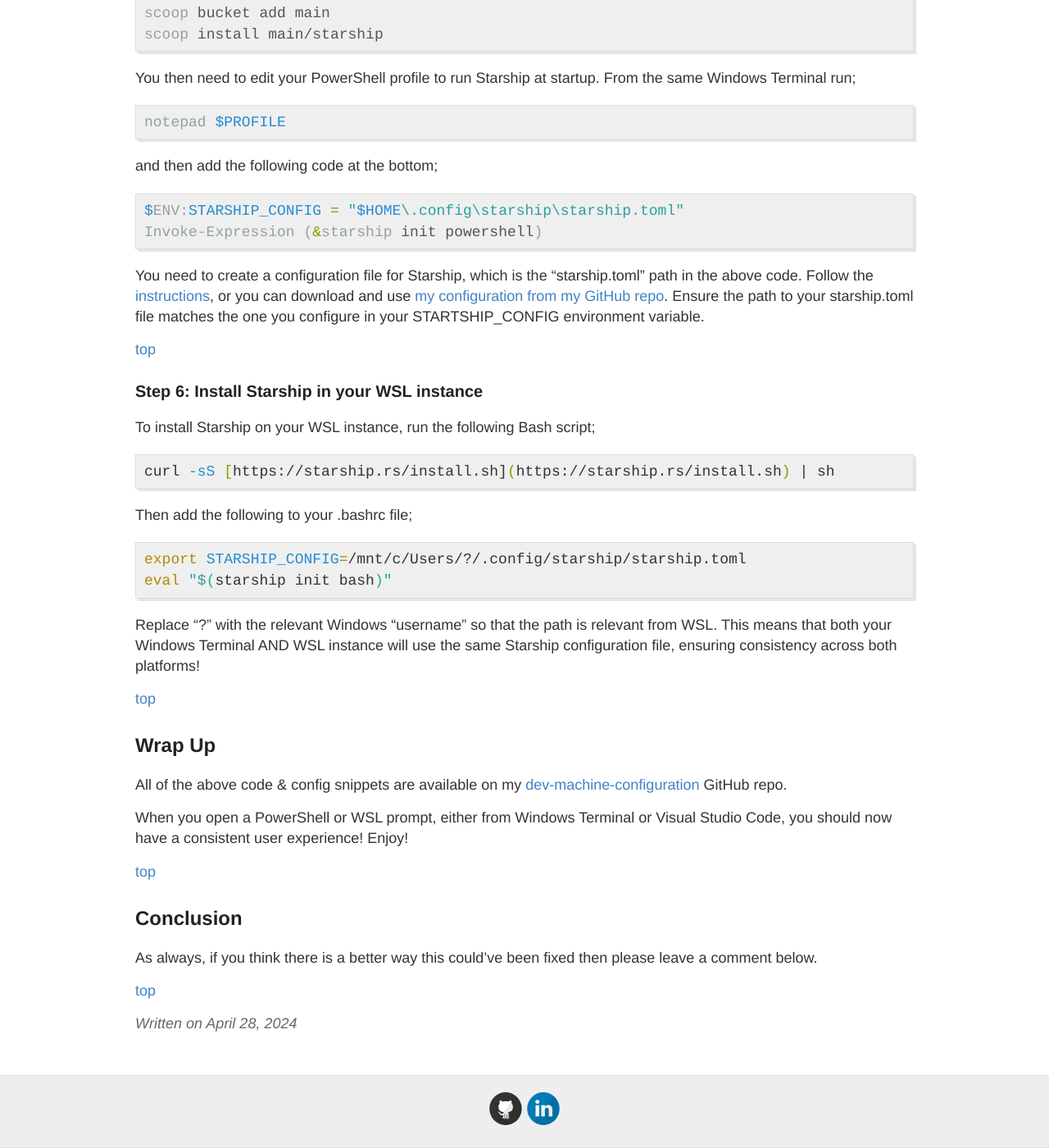
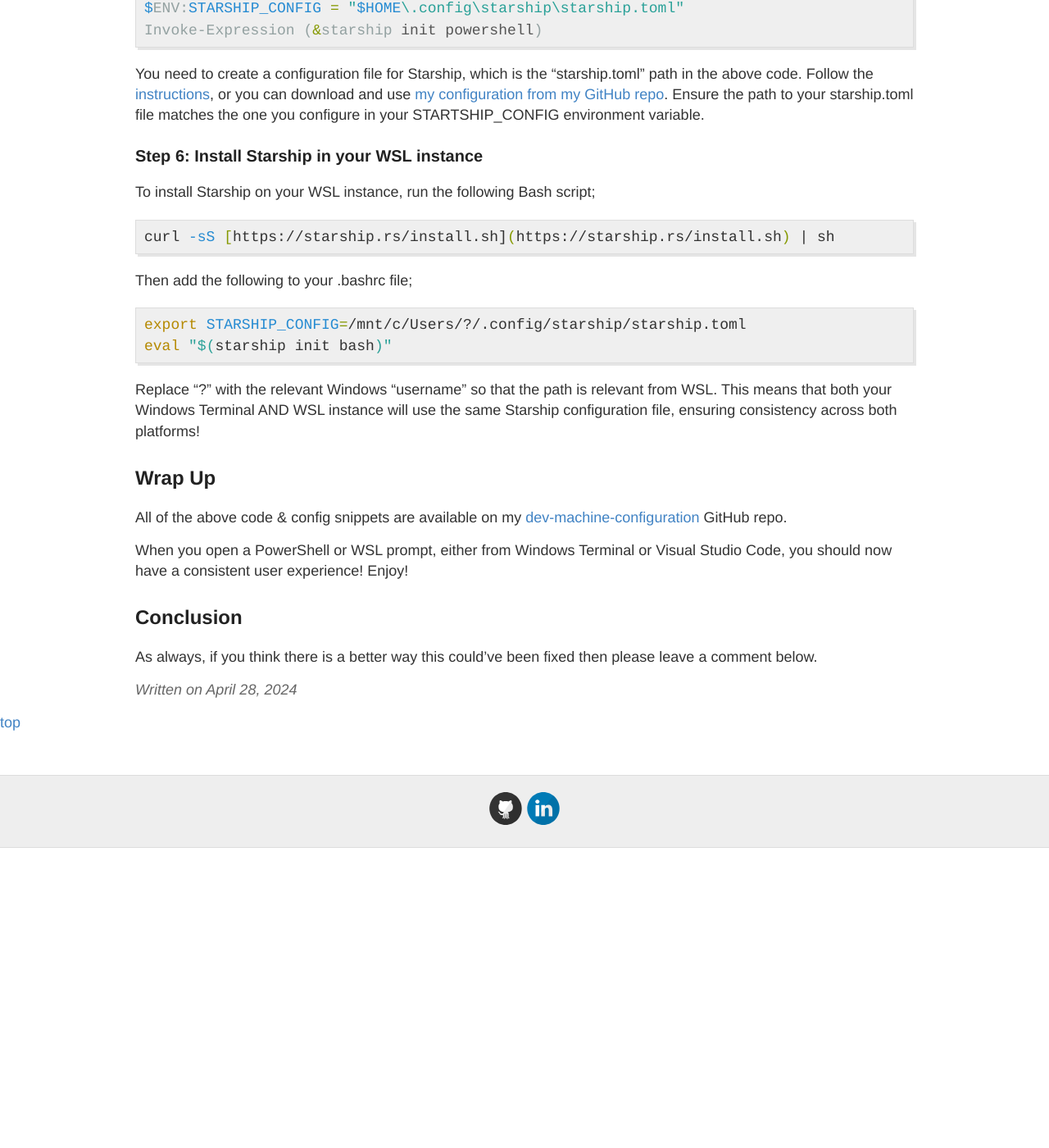
Before and after one commit to philipstreet/philipstreet.github.io, a Jekyll site: the page built from _posts/2024-04-28-Starship-prompt-for-PowerShell-and-WSL-on-Windows-11.md, in a window 1280 px wide and 1400 px high, scrolled down 3003 px. Shown: the whole window at 82% size. Built offline with Jekyll 4.4.1, drawn with Linux system fonts in a browser that asks for light colours; after the commit the page ends 4037 px from its top, so only the background shows below that.

Commit message:
Refactor top links

```diff
--- a/_layouts/default.html
+++ b/_layouts/default.html
@@ -39,7 +39,7 @@
   <div id="main" role="main" class="container">
     {{ content }}
   </div>
-
+  <p><a href="#top">top</a></p>
   <div class="wrapper-footer">
     <div class="container">
       <footer class="footer">
--- a/_posts/2024-04-28-Starship-prompt-for-PowerShell-and-WSL-on-Windows-11.md
+++ b/_posts/2024-04-28-Starship-prompt-for-PowerShell-and-WSL-on-Windows-11.md
@@ -33,13 +33,9 @@
 
 "What's Starhip?", I hear you ask. [Starship](https://starship.rs) is a cross-platform cross-shell prompt written in Rust, so is blazingly fast. It allows you to customise and augment the prompt with additional information that you may find useful.
 
-[top](#top)
-
 ## Sold! How do I get this setup?
 
 Before you run headlong into trying to install Starship, you need to install a few dependencies first. As I said before, I couldn't install Starship using Winget or Chocolatey as I did not have the permissions to start Windows Terminal with elevated privileges. After a bit of sluething, I discovered an alternative package manager called [Scoop](https://scoop.sh), which allowed me to install Starship without elevated privileges, as well as other helpful tools.
-
-[top](#top)
 
 ### Step 1: Install Scoop in Windows
 
@@ -49,8 +45,6 @@
 Set-ExecutionPolicy -ExecutionPolicy RemoteSigned -Scope CurrentUser
 Invoke-RestMethod -Uri [https://get.scoop.sh](https://get.scoop.sh) | Invoke-Expression
 {% endhighlight %}
-
-[top](#top)
 
 ### Step 2: Install a Nerd Font
 
@@ -76,19 +70,13 @@
 
 Select your desired Nerd Font from the menu and let the cli handle the rest. By default, fonts will be downloaded and installed in the .fonts directory in your home directory.
 
-[top](#top)
-
 ### Step 3: Configure Windows Terminal to use the downloaded Nerd Font
 
 By default Windows Terminal uses a standard font, so you need to tell it to use the new Nerd Font. Open Windows Terminal > Settings, and select Profile Defaults > Appearance, and select your Nerd Font from the the Font face dropdown list. For me that meant selecting "CaskaydiaCode NF". If you don't want to apply the font to all profiles then select each profile to set the Font face.
 
-[top](#top)
-
 ### Step 4: Configure Visual Studio Code to use the downloaded Nerd Font
 
 By default Visual Studio Code uses a standard font, so you need to tell it to use the new Nerd Font. Open Visual Studio Code > Preferences > Settings, then Text Editor > Font and type the name of your Nerd Font and click Save. For me that meant entering "CaskaydiaCove NF".
-
-[top](#top)
 
 ### Step 5: Install Starship on Windows
 
@@ -114,8 +102,6 @@
 
 You need to create a configuration file for Starship, which is the "starship.toml" path in the above code. Follow the [instructions](https://starship.rs/config/), or you can download and use [my configuration from my GitHub repo](https://github.com/philipstreet/dev-machine-config/blob/main/starship/starship.toml). Ensure the path to your starship.toml file matches the one you configure in your STARTSHIP_CONFIG environment variable.
 
-[top](#top)
-
 ### Step 6: Install Starship in your WSL instance
 
 To install Starship on your WSL instance, run the following Bash script;
@@ -133,18 +119,12 @@
 
 Replace "?" with the relevant Windows "username" so that the path is relevant from WSL. This means that both your Windows Terminal AND WSL instance will use the same Starship configuration file, ensuring consistency across both platforms!
 
-[top](#top)
-
 ## Wrap Up
 
 All of the above code & config snippets are available on my [dev-machine-configuration](https://github.com/philipstreet/dev-machine-config/tree/main) GitHub repo.
 
 When you open a PowerShell or WSL prompt, either from Windows Terminal or Visual Studio Code, you should now have a consistent user experience! Enjoy!
 
-[top](#top)
-
 ## Conclusion
 
 As always, if you think there is a better way this could've been fixed then please leave a comment below.
-
-[top](#top)
```
Also changed, not shown: _posts/2024-03-27-object-id-not-authorized-to-register-resource-provider.md (+0 -2 lines).
